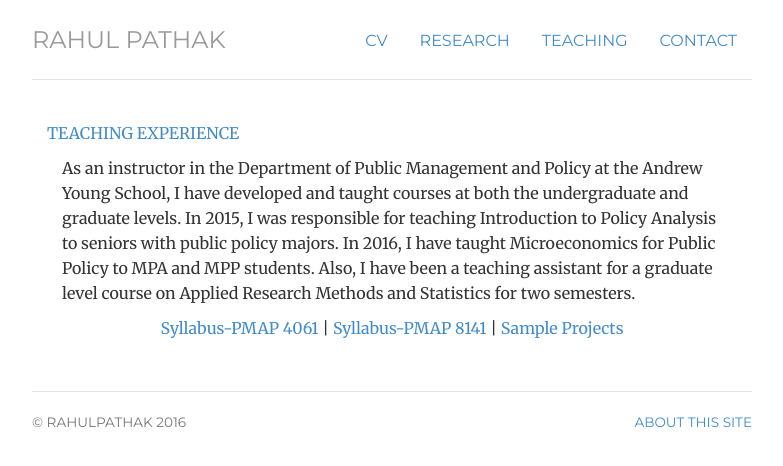
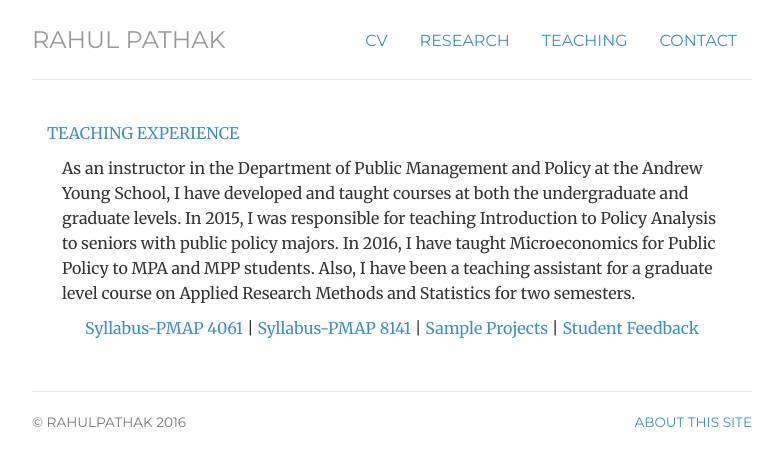
Before and after one commit to pathak-rahul/pathak-rahul.github.io, a Jekyll site: the page built from experience/index.html, in a window 1280 px wide. Shown: the top 466 px of the page, without its empty margins (248-1031 px from the left). Built offline with Jekyll 4.4.1, drawn with Linux system fonts in a browser that asks for light colours.

Commit message:
Update index.html

```diff
--- a/experience/index.html
+++ b/experience/index.html
@@ -18,7 +18,7 @@
 	</div>
 
 
-<p class="text-center"> <a href="/files/4061.pdf"> Syllabus-PMAP 4061</a> | <a href="/files/8141.pdf"> Syllabus-PMAP 8141</a> | <a href="/projects"> Sample Projects</a>
+<p class="text-center"> <a href="/files/4061.pdf"> Syllabus-PMAP 4061</a> | <a href="/files/8141.pdf"> Syllabus-PMAP 8141</a> | <a href="/projects"> Sample Projects</a> | <a href="/feedback"> Student Feedback</a>
 
 
 
```
